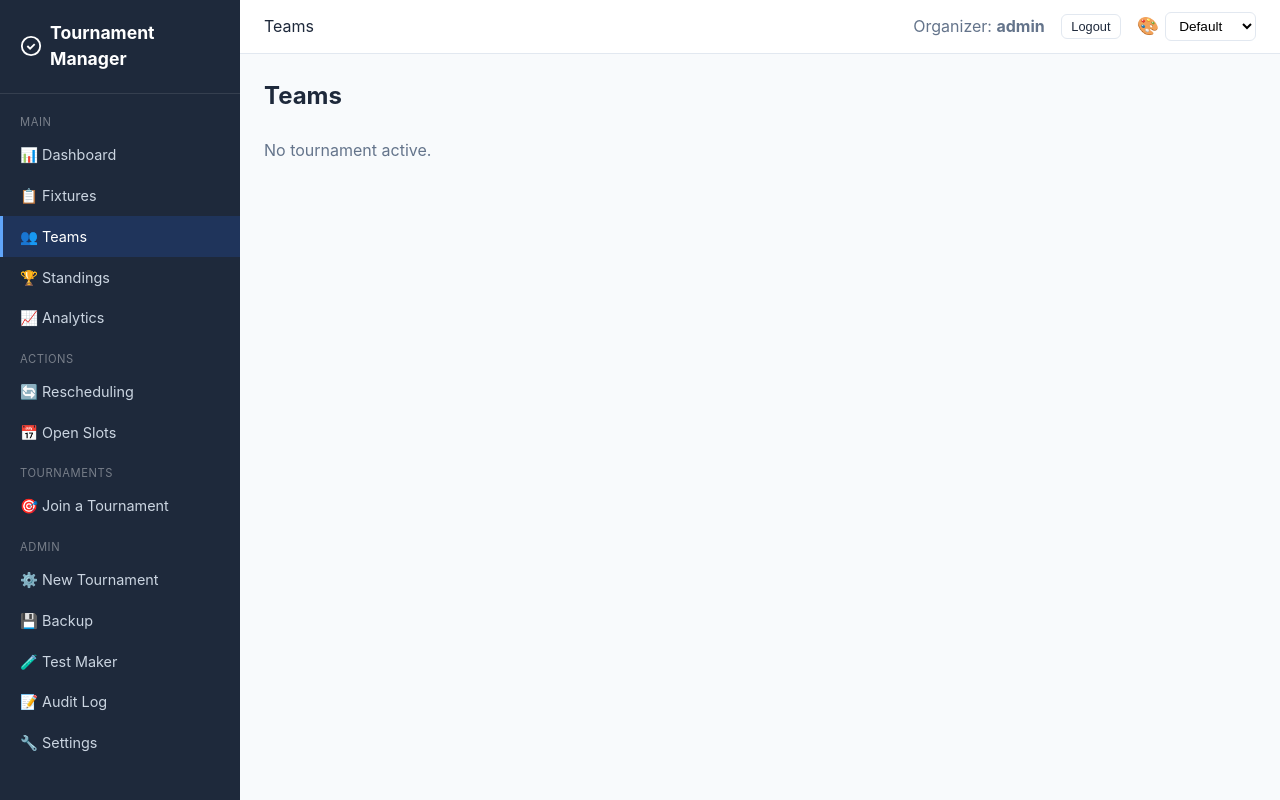
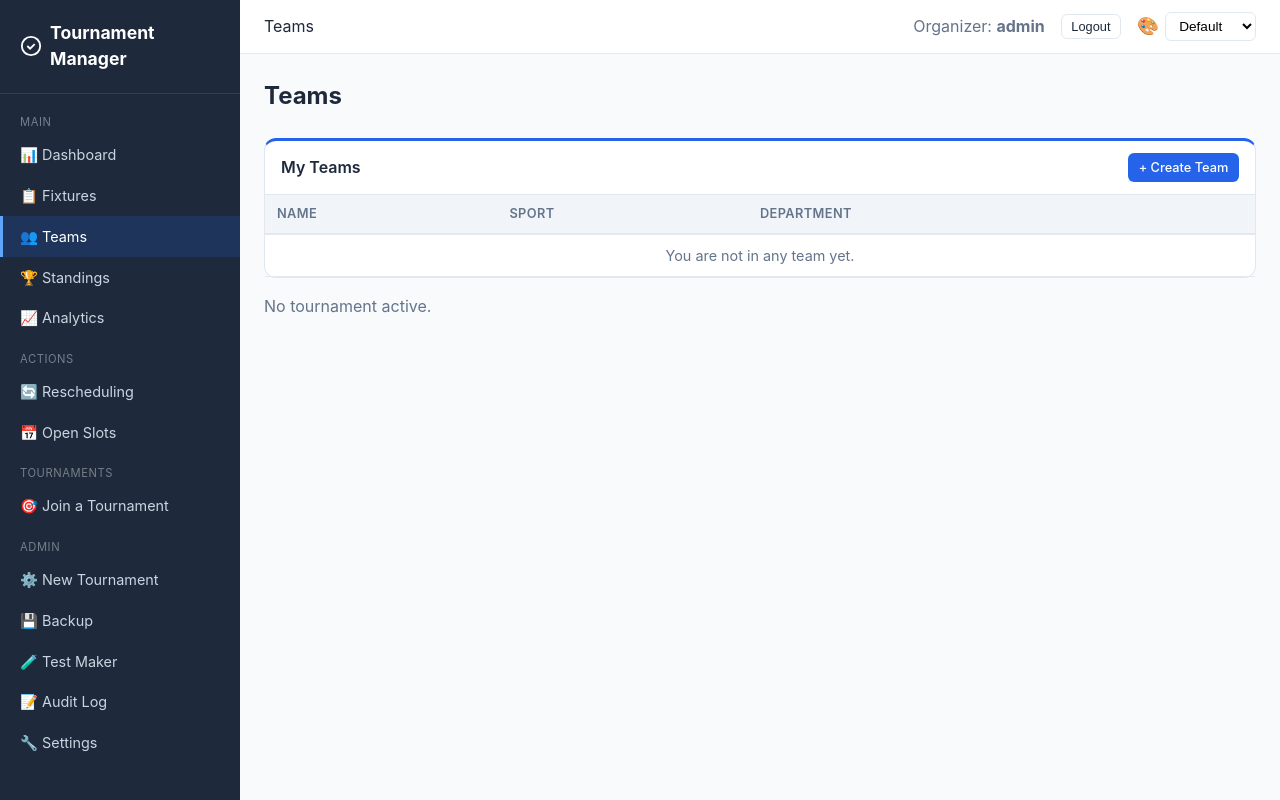
Before and after one commit to simarsamra/Tournament-Manager, a Django app: page /teams/ in a window 1280 px wide. Run offline with Django 5.2, Linux system fonts and the light colour scheme; a user stored in the database is signed in; data that the repository does not hold is empty.

Commit message:
feat: Add individual registration mode for tournaments
- Updated Tournament model to include registration_mode field with choices for team and individual registrations.
- Modified TournamentForm to handle the new registration_mode field.
- Enhanced CreateTeamForm to support individual player registration, including participant name input.
- Implemented views to manage team creation and joining based on registration mode.
- Updated templates to reflect changes in registration processes and display appropriate messages.
- Added migration for new fields in the Tournament and Team models.
- Created a new standalone team creation view and form for independent team management.
- Adjusted tests to cover new functionality for individual registrations and standalone team creation.

Co-authored-by: Copilot <copilot@github.com>

```diff
--- a/core/urls.py
+++ b/core/urls.py
@@ -58,6 +58,7 @@ urlpatterns = [
     # Teams
     path("teams/", views.teams_view, name="teams"),
     path("team/<int:pk>/", views.team_detail, name="team_detail"),
+    path("teams/create/", views.create_standalone_team_view, name="create_standalone_team"),
     path("team/<int:pk>/withdraw/", views.withdraw_team, name="withdraw_team"),
     path("team/<int:pk>/preferences/", views.team_preferences, name="team_preferences"),
     path("team/<int:pk>/members/add/", views.manage_team_members, name="manage_team_members"),
--- a/core/views.py
+++ b/core/views.py
@@ -26,7 +26,7 @@ from .models import (
 )
 from .forms import (
     TournamentForm, CourtForm, TimeSlotForm, TeamRegistrationForm,
-    AccountRegistrationForm, CreateTeamForm,
+    AccountRegistrationForm, CreateTeamForm, StandaloneTeamForm,
     ScoreSubmitForm, RescheduleForm, TeamPreferencesForm, BulkTeamForm,
     BulkTeamFileForm, CourtAvailabilityForm, TeamMemberInviteForm,
 )
@@ -244,6 +244,16 @@ def _is_partial_refresh(request):
         request.GET.get("partial") == "1"
         and request.headers.get("x-requested-with", "").lower() == "xmlhttprequest"
     )
+
+
+def _resolve_individual_team_name(user, requested_name=""):
+    raw = (requested_name or "").strip()
+    if raw:
+        return raw
+    display_name = (user.first_name or "").strip()
+    if display_name:
+        return display_name
+    return user.username
 
 
 def _render_refreshable_page(request, full_template, partial_template, context):
@@ -715,15 +725,6 @@ def register_view(request, pk=None):
 @login_required
 def join_tournament_list_view(request):
     """Show all open tournaments the user can join."""
-    # Organizers cannot join tournaments directly — they must use a separate team account
-    if _is_organizer(request.user):
-        messages.info(
-            request,
-            "As an organizer, you cannot join tournaments with this account. "
-            "If you want to participate, please create a separate team account."
-        )
-        return redirect("dashboard")
-
     open_tournaments = Tournament.objects.filter(
         status="registration_open"
     ).order_by("start_date", "created_at")
@@ -749,15 +750,6 @@ def join_tournament_list_view(request):
 @login_required
 def join_tournament_view(request, pk):
     """Browse teams in a tournament — join an existing one or create a new one."""
-    # Organizers cannot join tournaments directly — they must use a separate team account
-    if _is_organizer(request.user):
-        messages.info(
-            request,
-            "As an organizer, you cannot join tournaments with this account. "
-            "If you want to participate, please create a separate team account."
-        )
-        return redirect("dashboard")
-
     tournament = get_object_or_404(Tournament, pk=pk)
 
     if tournament.status != "registration_open":
@@ -781,11 +773,12 @@ def join_tournament_view(request, pk):
         .order_by("name")
     )
     players_per_team = tournament.players_per_team
+    registration_mode = tournament.registration_mode
 
     team_list = []
     for team in teams:
         count = team.memberships.count()
-        is_full = count >= players_per_team
+        is_full = registration_mode == "individual" or count >= players_per_team
         is_user_member = existing_membership and existing_membership.team_id == team.pk
         team_list.append({
             "team": team,
@@ -800,6 +793,7 @@ def join_tournament_view(request, pk):
         "team_list": team_list,
         "user_team": user_team,
         "players_per_team": players_per_team,
+        "registration_mode": registration_mode,
     })
 
 
@@ -807,16 +801,11 @@ def join_tournament_view(request, pk):
 @require_POST
 def join_team_view(request, tournament_pk, team_pk):
     """Join an existing team in a tournament."""
-    # Organizers cannot join tournaments directly — they must use a separate team account
-    if _is_organizer(request.user):
-        messages.info(
-            request,
-            "As an organizer, you cannot join tournaments with this account. "
-            "If you want to participate, please create a separate team account."
-        )
-        return redirect("dashboard")
-
     tournament = get_object_or_404(Tournament, pk=tournament_pk)
+    if tournament.registration_mode == "individual":
+        messages.error(request, "This tournament only accepts individual registrations.")
+        return redirect("join_tournament", pk=tournament_pk)
+
     team = get_object_or_404(Team, pk=team_pk)
     # Verify the team actually participates in this tournament
     if not TeamTournamentParticipation.objects.filter(team=team, tournament=tournament, status="active").exists():
@@ -851,15 +840,6 @@ def join_team_view(request, tournament_pk, team_pk):
 @login_required
 def create_team_view(request, pk):
     """Create a brand-new team in an open tournament."""
-    # Organizers cannot join tournaments directly — they must use a separate team account
-    if _is_organizer(request.user):
-        messages.info(
-            request,
-            "As an organizer, you cannot create teams with this account. "
-            "If you want to participate, please create a separate team account."
-        )
-        return redirect("dashboard")
-
     tournament = get_object_or_404(Tournament, pk=pk)
 
     if tournament.status != "registration_open":
@@ -874,6 +854,42 @@ def create_team_view(request, pk):
     if request.method == "POST":
         form = CreateTeamForm(request.POST, tournament=tournament)
         if form.is_valid():
+            if tournament.registration_mode == "individual":
+                requested_name = form.cleaned_data.get("participant_name", "")
+                team_name = _resolve_individual_team_name(request.user, requested_name=requested_name)
+
+                existing_captain_team = Team.objects.filter(
+                    name__iexact=team_name,
+                    memberships__user=request.user,
+                    memberships__role="captain",
+                ).first()
+                if existing_captain_team:
+                    team = existing_captain_team
+                elif Team.objects.filter(name__iexact=team_name).exists():
+                    form.add_error("participant_name", "That name is already in use. Please choose a different player name.")
+                    return render(request, "core/create_team.html", {
+                        "form": form,
+                        "tournament": tournament,
+                        **_tournament_context(request, tournament),
+                    })
+                else:
+                    team = Team.objects.create(name=team_name, sport_type=tournament.sport_type)
+                    TeamMembership.objects.create(team=team, user=request.user, role="captain")
+
+                TeamTournamentParticipation.objects.get_or_create(
+                    team=team,
+                    tournament=tournament,
+                    defaults={"status": "active"},
+                )
+                log_action(
+                    request,
+                    "individual_registered",
+                    f"Player '{team_name}' registered for '{tournament.name}'",
+                    tournament=tournament,
+                )
+                messages.success(request, f"You are registered as '{team_name}'.")
+                return redirect("dashboard")
+
             team_name = form.cleaned_data["team_name"]
             if Team.objects.filter(name__iexact=team_name).exists():
                 form.add_error("team_name", "A team with that name already exists.")
@@ -881,6 +897,7 @@ def create_team_view(request, pk):
                 team = Team.objects.create(
                     name=team_name,
                     department=form.cleaned_data.get("department", "").strip(),
+                    sport_type=tournament.sport_type,
                 )
                 TeamTournamentParticipation.objects.create(team=team, tournament=tournament, status="active")
                 TeamMembership.objects.create(team=team, user=request.user, role="captain")
@@ -898,6 +915,36 @@ def create_team_view(request, pk):
     return render(request, "core/create_team.html", {
         "form": form,
         "tournament": tournament,
+        **_tournament_context(request, tournament),
+    })
+
+
+@login_required
+def create_standalone_team_view(request):
+    """Create a reusable team independent of any tournament."""
+    if request.method == "POST":
+        form = StandaloneTeamForm(request.POST)
+        if form.is_valid():
+            team_name = form.cleaned_data["team_name"].strip()
+            if Team.objects.filter(name__iexact=team_name).exists():
+                form.add_error("team_name", "A team with that name already exists.")
+            else:
+                team = Team.objects.create(
+                    name=team_name,
+                    department=form.cleaned_data.get("department", "").strip(),
+                    sport_type=form.cleaned_data.get("sport_type") or "other",
+                )
+                TeamMembership.objects.create(team=team, user=request.user, role="captain")
+                log_action(request, "standalone_team_created", f"Team '{team_name}' created by '{request.user.username}'")
+                messages.success(request, f"Team '{team_name}' created.")
+                return redirect("team_detail", pk=team.pk)
+    else:
+        form = StandaloneTeamForm()
+
+    tournament = _get_tournament(request)
+    return render(request, "core/create_standalone_team.html", {
+        "form": form,
+        **_tournament_context(request, tournament),
     })
 
 
@@ -1209,7 +1256,19 @@ def tournament_config(request, pk):
         return redirect("dashboard")
     tournament = get_object_or_404(Tournament, pk=pk)
     request.session["selected_tournament_id"] = tournament.pk
-    teams = Team.objects.filter(participations__tournament=tournament).prefetch_related("players").distinct()
+    team_participations = list(
+        TeamTournamentParticipation.objects.filter(tournament=tournament)
+        .select_related("team")
+        .order_by("team__name")
+    )
+
+    for participation in team_participations:
+        participation.member_count = participation.team.memberships.count()
+        participation.preferred_court_names = list(
+            TeamTournamentCourtPreference.objects.filter(participation=participation)
+            .select_related("court")
+            .values_list("court__name", flat=True)
+        )
 
     # Determine whether to show the "Proceed to Knockout Phase" button
     show_proceed_knockout = False
@@ -1226,7 +1285,7 @@ def tournament_config(request, pk):
         "tournament": tournament,
         "courts": tournament.courts.all(),
         "court_availabilities": CourtAvailability.objects.filter(court__tournament=tournament).select_related("court"),
-        "teams": teams,
+        "team_participations": team_participations,
         "time_slots": tournament.time_slots.select_related("court").all(),
         "court_form": CourtForm(),
         "timeslot_form": TimeSlotForm(tournament=tournament),
@@ -2433,14 +2492,17 @@ def standings_view(request):
 @login_required
 def teams_view(request):
     tournament = _get_tournament(request)
-    if not tournament:
-        return render(request, "core/teams.html", {
-            "teams": [],
-            **_tournament_context(request, tournament),
-        })
-    teams = Team.objects.filter(participations__tournament=tournament).prefetch_related("players").distinct().order_by("name")
+    teams = []
+    if tournament:
+        teams = Team.objects.filter(participations__tournament=tournament).prefetch_related("players").distinct().order_by("name")
+        for team in teams:
+            participation = team.participations.filter(tournament=tournament).first()
+            team.group = participation.group if participation else ""
+
+    my_teams = Team.objects.filter(memberships__user=request.user).distinct().order_by("name")
     return render(request, "core/teams.html", {
         "tournament": tournament, "teams": teams,
+        "my_teams": my_teams,
         "is_organizer": _is_organizer(request.user),
         **_tournament_context(request, tournament),
     })
@@ -2449,7 +2511,10 @@ def teams_view(request):
 @login_required
 def team_detail(request, pk):
     team = get_object_or_404(Team.objects.prefetch_related("players"), pk=pk)
-    tournament = _get_tournament(request)
+    selected_tournament = _get_tournament(request)
+    tournament = selected_tournament
+    if tournament and not TeamTournamentParticipation.objects.filter(team=team, tournament=tournament).exists():
+        tournament = None
     if not tournament:
         participation = team.participations.select_related("tournament").order_by("-created_at").first()
         tournament = participation.tournament if participation else None
@@ -2478,7 +2543,7 @@ def team_detail(request, pk):
         "members_full": members_full,
         "max_members": max_members,
         "invite_form": TeamMemberInviteForm() if (is_captain or is_organizer) else None,
-        **_tournament_context(request, tournament),
+        **_tournament_context(request, selected_tournament),
     })
 
 
@@ -2491,6 +2556,8 @@ def manage_team_members(request, pk):
         messages.error(request, "Only the team captain can manage members.")
         return redirect("team_detail", pk=pk)
     tournament = _get_tournament(request)
+    if tournament and not TeamTournamentParticipation.objects.filter(team=team, tournament=tournament).exists():
+        tournament = None
     max_members = tournament.players_per_team if tournament else None
     if max_members is not None and team.memberships.count() >= max_members:
         messages.error(request, f"Team is already at the maximum of {max_members} member(s).")
@@ -3424,14 +3491,13 @@ def public_fixtures(request):
 @require_POST
 def enter_existing_team_view(request, pk):
     """Captain enters an existing (global) team into a new open tournament."""
-    if _is_organizer(request.user):
-        messages.info(request, "Organizers cannot join tournaments with this account.")
-        return redirect("dashboard")
-
     tournament = get_object_or_404(Tournament, pk=pk)
     if tournament.status != "registration_open":
         messages.error(request, "Registration is currently closed for this tournament.")
         return redirect("join_tournament_list")
+    if tournament.registration_mode == "individual":
+        messages.error(request, "This tournament only accepts individual registrations.")
+        return redirect("join_tournament", pk=pk)
 
     # User must be captain of some team
     captain_membership = request.user.memberships.filter(role="captain").select_related("team").first()
--- a/templates/core/base.html
+++ b/templates/core/base.html
@@ -21,7 +21,7 @@
             <div class="sidebar-section">Main</div>
             <a href="{% url 'dashboard' %}" class="{% if request.resolver_match.url_name == 'dashboard' %}active{% endif %}">📊 Dashboard</a>
             <a href="{% url 'fixtures' %}" class="{% if request.resolver_match.url_name == 'fixtures' %}active{% endif %}">📋 Fixtures</a>
-            <a href="{% url 'teams' %}" class="{% if request.resolver_match.url_name == 'teams' or request.resolver_match.url_name == 'team_detail' %}active{% endif %}">👥 Teams</a>
+            <a href="{% url 'teams' %}" class="{% if request.resolver_match.url_name == 'teams' or request.resolver_match.url_name == 'team_detail' or request.resolver_match.url_name == 'create_standalone_team' %}active{% endif %}">👥 Teams</a>
             <a href="{% url 'standings' %}" class="{% if request.resolver_match.url_name == 'standings' %}active{% endif %}">🏆 Standings</a>
             <a href="{% url 'analytics' %}" class="{% if request.resolver_match.url_name == 'analytics' %}active{% endif %}">📈 Analytics</a>
             <div class="sidebar-section">Actions</div>
--- a/templates/core/teams.html
+++ b/templates/core/teams.html
@@ -3,13 +3,49 @@
 {% block page_header %}Teams{% endblock %}
 {% block content %}
 <h1 class="page-title">{% if tournament %}{{ tournament.name }} — {% endif %}Teams</h1>
+
+<div class="card mb-2">
+    <div class="card-header" style="display:flex;justify-content:space-between;align-items:center;gap:0.75rem;flex-wrap:wrap;">
+        <span>My Teams</span>
+        <a href="{% url 'create_standalone_team' %}" class="btn btn-primary btn-sm">+ Create Team</a>
+    </div>
+    <div class="card-body" style="padding:0;">
+        <div class="table-container">
+            <table>
+                <thead>
+                    <tr>
+                        <th>Name</th>
+                        <th>Sport</th>
+                        <th>Department</th>
+                        <th></th>
+                    </tr>
+                </thead>
+                <tbody>
+                    {% for t in my_teams %}
+                    <tr>
+                        <td><strong>{{ t.name }}</strong></td>
+                        <td>{{ t.get_sport_type_display }}</td>
+                        <td class="text-muted">{{ t.department|default:"-" }}</td>
+                        <td><a href="{% url 'team_detail' pk=t.pk %}" class="btn btn-outline btn-sm">Manage</a></td>
+                    </tr>
+                    {% empty %}
+                    <tr><td colspan="4" class="text-center text-muted">You are not in any team yet.</td></tr>
+                    {% endfor %}
+                </tbody>
+            </table>
+        </div>
+    </div>
+</div>
+
 {% if tournament %}
 <div class="card">
+    <div class="card-header">Tournament Registrations</div>
     <div class="table-container">
     <table>
         <thead>
             <tr>
                 <th>Name</th>
+                <th>Sport</th>
                 <th>Department</th>
                 <th>Players</th>
                 {% if tournament.format == "hybrid" %}<th>Group</th>{% endif %}
@@ -20,6 +56,7 @@
             {% for t in teams %}
             <tr>
                 <td><strong>{{ t.name }}</strong></td>
+                <td>{{ t.get_sport_type_display }}</td>
                 <td class="text-muted">{{ t.department|default:"-" }}</td>
                 <td style="font-size:0.85rem;color:#666;">
                     {% for p in t.players.all %}{{ p.name }}{% if not forloop.last %}, {% endif %}{% empty %}-{% endfor %}
@@ -28,7 +65,7 @@
                 <td><a href="{% url 'team_detail' pk=t.pk %}" class="btn btn-outline btn-sm">View</a></td>
             </tr>
             {% empty %}
-            <tr><td colspan="{% if tournament.format == 'hybrid' %}5{% else %}4{% endif %}" class="text-center text-muted">No teams registered.</td></tr>
+            <tr><td colspan="{% if tournament.format == 'hybrid' %}6{% else %}5{% endif %}" class="text-center text-muted">No teams registered.</td></tr>
             {% endfor %}
         </tbody>
     </table>
```
Also changed, not shown: core/forms.py (+50 -1 lines), core/models.py (+16 -0 lines), core/tests.py (+51 -0 lines), templates/core/create_standalone_team.html (added, +40 -0 lines), templates/core/create_team.html (+13 -3 lines), templates/core/join_tournament.html (+28 -5 lines), templates/core/tournament_config.html (+18 -13 lines), templates/core/tournament_setup.html (+12 -5 lines), core/migrations/0016_tournament_registration_mode_team_sport_type.py (added), db.sqlite3.
